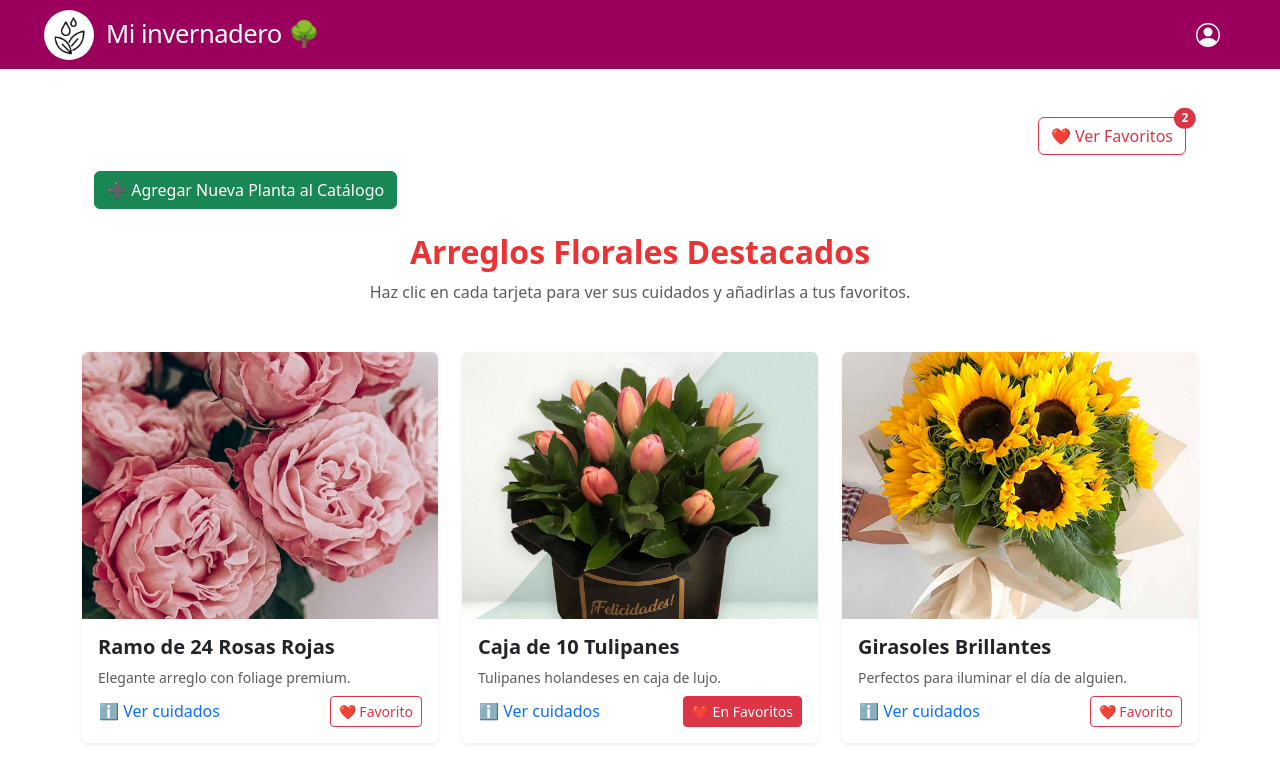
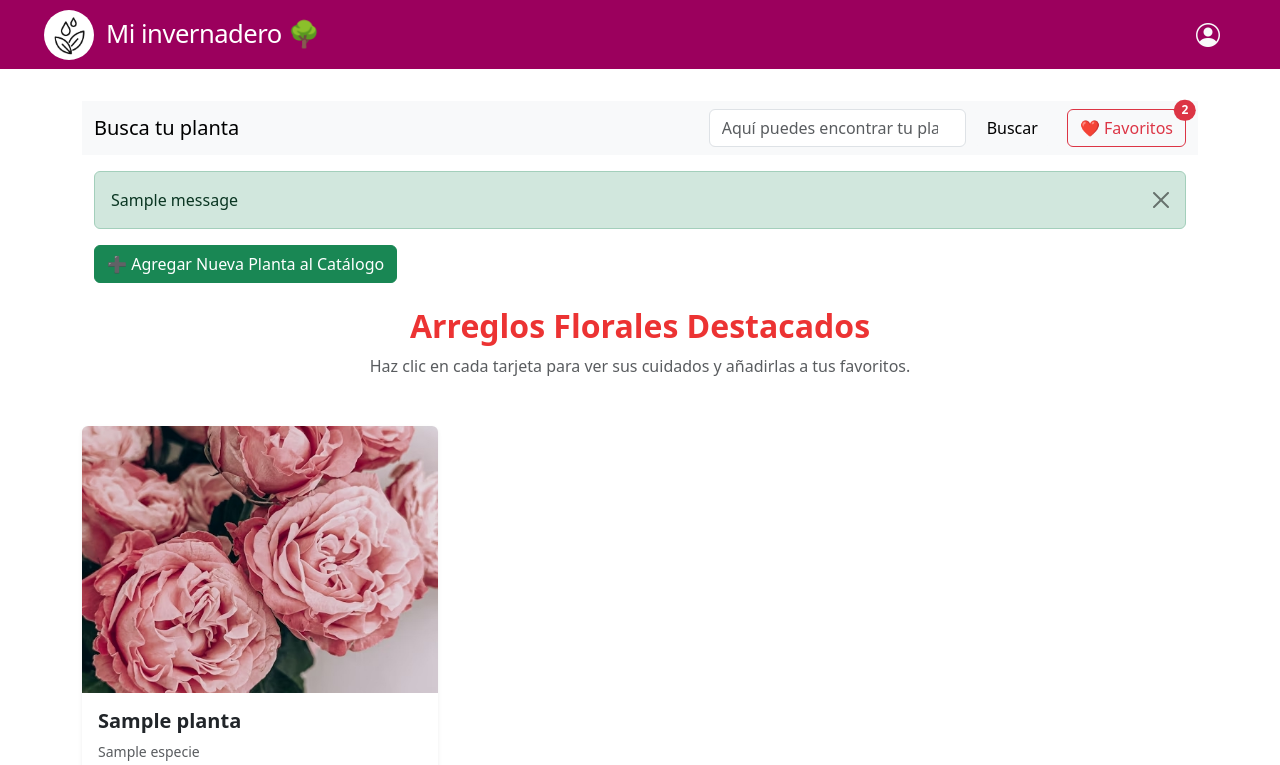
Before and after one commit to OscarMedina-125435/proyectofinal, a Flask app: page / in a window 1280 px wide. Shown: the top 765 px of the page. Run offline with Flask 3, Linux system fonts and the light colour scheme; the visitor is signed in with stand-in values (Sample User, id 1); one stand-in notice (Sample message) is shown; a database or web service that is not in the repository returns one stand-in record (values such as "Sample title"); grey boxes are pictures that could not be loaded.

Commit message:
actualizaaa

```diff
--- a/app.py
+++ b/app.py
@@ -53,7 +53,6 @@ def registro():
             return render_template('registro.html')
 
     return render_template('registro.html')
-
 
 
 @app.route('/login', methods=['GET', 'POST'])
@@ -122,7 +121,7 @@ def verificar_codigo():
             flash("¡Código correcto! Ya puedes cambiar tu contraseña.", "success")
             return redirect(url_for('nueva_contrasena'))
         else:
-            flash("El código es incorrecto, revísalo bien.", "danger")
+            flash("El código es incorrecto.", "danger")
 
     return render_template('verificar_codigo.html')
 
@@ -151,6 +150,20 @@ def nueva_contrasena():
     return render_template('nueva_contrasena.html')
 
 
+@app.route('/planta/agregar', methods=['POST'])
+def agregar_planta():
+    nombre = request.form.get('nombre')
+    especie = request.form.get('especie')
+    estado = request.form.get('estado')
+
+    # Usas el método que acabas de crear:
+    db_mongo.insertar_planta(nombre, especie, estado)
+
+    return redirect(url_for('index'))
+
+
+
+
 @app.route("/logout")
 def logout():
     session.pop('usuarioo', None)
--- a/templates/index.html
+++ b/templates/index.html
@@ -3,21 +3,44 @@
 {% block title %}Flores y Regalos | EnviaFlores{% endblock %}
 
 {% block content %}
+<nav class="navbar bg-body-tertiary">
+  <div class="container-fluid d-flex justify-content-between align-items-center">
+    <a class="navbar-brand mb-0 h1">Busca tu planta</a>
 
-<div class="container my-3 text-end">
+    <div class="d-flex align-items-center gap-3">
+      <form class="d-flex" role="search">
+        <input class="form-control me-2" type="search" placeholder="Aquí puedes encontrar tu planta" aria-label="Search"/>
+        <button class="btn btn-light" type="submit">Buscar</button>
+      </form>
+
       <button class="btn btn-outline-danger position-relative" type="button" data-bs-toggle="offcanvas" data-bs-target="#panelFavoritos">
-        ❤️ Ver Favoritos
+        ❤️ Favoritos
         <span class="position-absolute top-0 start-100 translate-middle badge rounded-pill bg-danger">
             2
         </span>
       </button>
     </div>
+  </div>
+</nav>
+
+<div class="container mt-3">
+    {% with messages = get_flashed_messages(with_categories=true) %}
+      {% if messages %}
+        {% for category, message in messages %}
+          <div class="alert alert-{{ category }} alert-dismissible fade show" role="alert">
+            {{ message }}
+            <button type="button" class="btn-close" data-bs-dismiss="alert" aria-label="Close"></button>
+          </div>
+        {% endfor %}
+      {% endif %}
+    {% endwith %}
+</div>
 
 {% if administrador %}
 <div class="container mb-4 text-start">
-    <a href="/agregar_planta" class="btn btn-success">
+    <button class="btn btn-success" data-bs-toggle="modal" data-bs-target="#modalAgregarPlanta">
         ➕ Agregar Nueva Planta al Catálogo
-    </a>
+    </button>
 </div>
 {% endif %}
 
@@ -27,200 +50,115 @@
 </section>
 
 <div class="row row-cols-1 row-cols-md-2 row-cols-lg-3 g-4">
-
+    {% for planta in plantas %}
     <div class="col">
         <div class="card h-100 shadow-sm border-0 d-flex flex-column">
-            <div role="button" data-bs-toggle="collapse" data-bs-target="#cuidadosRosas">
+            <div role="button" data-bs-toggle="collapse" data-bs-target="#cuidados{{ planta._id }}">
                 <div class="ratio ratio-4x3">
-                    <img src="{{ url_for('static', filename='img/rosas.jpg') }}" alt="Ramo de 24 Rosas Rojas" class="img-fluid rounded-top object-fit-cover">
+                    <img src="{{ url_for('static', filename='img/rosas.jpg') }}" alt="{{ planta.nombre }}" class="img-fluid rounded-top object-fit-cover">
                 </div>
                 <div class="card-body pb-0">
-                    <h5 class="fw-semibold text-dark fs-5 text-truncate">Ramo de 24 Rosas Rojas</h5>
-                    <p class="card-text text-muted small text-truncate">Elegante arreglo con foliage premium.</p>
+                    <h5 class="fw-semibold text-dark fs-5 text-truncate">{{ planta.nombre }}</h5>
+                    <p class="card-text text-muted small text-truncate">{{ planta.especie }}</p>
                 </div>
             </div>
 
-            <div class="collapse" id="cuidadosRosas">
+            <div class="collapse" id="cuidados{{ planta._id }}">
                 <div class="card-body bg-light border-top border-bottom py-3">
                     <h6 class="fw-bold text-secondary text-uppercase small mb-2">📋 Guía de Cuidados</h6>
-                    <p class="mb-1 small"><strong>Dificultad:</strong> <span class="badge bg-warning text-dark">Media</span></p>
-                    <p class="mb-1 small"><strong>Frecuencia:</strong> Cada 2 o 3 días.</p>
-                    <p class="mb-0 small"><strong>Riego:</strong> Moderado. 500ml directo en la tierra.</p>
+                    <p class="mb-0 small"><strong>Estado / Riego:</strong> {{ planta.estado or 'Sin especificar' }}</p>
                 </div>
             </div>
 
             <div class="card-body d-flex justify-content-between align-items-center bg-white rounded-bottom mt-auto pt-2">
-                <button class="btn btn-link p-0 text-decoration-none small text-primary" data-bs-toggle="collapse" data-bs-target="#cuidadosRosas">
+                <button class="btn btn-link p-0 text-decoration-none small text-primary" data-bs-toggle="collapse" data-bs-target="#cuidados{{ planta._id }}">
                     ℹ️ Ver cuidados
                 </button>
-                <button class="btn btn-sm btn-outline-danger">
-                    ❤️ Favorito
-                </button>
+
+                <div class="d-flex gap-2">
+                    {% if administrador %}
+                        <button class="btn btn-sm btn-warning" data-bs-toggle="modal" data-bs-target="#modalEditar{{ planta._id }}">✏️ Editar</button>
+                        <a href="/planta/eliminar/{{ planta._id }}" class="btn btn-sm btn-danger" onclick="return confirm('¿Seguro que deseas eliminar esta planta del catálogo?')">🗑️ Borrar</a>
+                    {% else %}
+                        <button class="btn btn-sm btn-outline-danger">❤️ Favorito</button>
+                    {% endif %}
+                </div>
             </div>
         </div>
     </div>
 
-    <div class="col">
-        <div class="card h-100 shadow-sm border-0 d-flex flex-column">
-            <div role="button" data-bs-toggle="collapse" data-bs-target="#cuidadosTulipanes">
-                <div class="ratio ratio-4x3">
-                    <img src="{{ url_for('static', filename='img/tulipanes.jpg') }}" alt="Caja de 10 Tulipanes" class="img-fluid rounded-top object-fit-cover">
+    {% if administrador %}
+    <div class="modal fade" id="modalEditar{{ planta._id }}" tabindex="-1" aria-hidden="true">
+        <div class="modal-dialog">
+            <div class="modal-content">
+                <div class="modal-header bg-warning text-dark">
+                    <h5 class="modal-title">Modificar {{ planta.nombre }}</h5>
+                    <button type="button" class="btn-close" data-bs-dismiss="modal" aria-label="Close"></button>
                 </div>
-                <div class="card-body pb-0">
-                    <h5 class="fw-semibold text-dark fs-5 text-truncate">Caja de 10 Tulipanes</h5>
-                    <p class="card-text text-muted small text-truncate">Tulipanes holandeses en caja de lujo.</p>
+                <form action="/planta/editar/{{ planta._id }}" method="POST">
+                    <div class="modal-body text-start">
+                        <div class="mb-3">
+                            <label class="form-label">Nombre de la Planta:</label>
+                            <input type="text" name="nombre" class="form-control" value="{{ planta.nombre }}" required>
+                        </div>
+                        <div class="mb-3">
+                            <label class="form-label">Especie:</label>
+                            <input type="text" name="especie" class="form-control" value="{{ planta.especie }}" required>
+                        </div>
+                        <div class="mb-3">
+                            <label class="form-label">Guía de Cuidados / Estado:</label>
+                            <input type="text" name="estado" class="form-control" value="{{ planta.estado }}">
                         </div>
                     </div>
-
-            <div class="collapse" id="cuidadosTulipanes">
-                <div class="card-body bg-light border-top border-bottom py-3">
-                    <h6 class="fw-bold text-secondary text-uppercase small mb-2">📋 Guía de Cuidados</h6>
-                    <p class="mb-1 small"><strong>Dificultad:</strong> <span class="badge bg-danger">Alta</span></p>
-                    <p class="mb-1 small"><strong>Frecuencia:</strong> Cada 2 días.</p>
-                    <p class="mb-0 small"><strong>Riego:</strong> Leve. Agua fría con hielos, unos 200ml.</p>
+                    <div class="modal-footer">
+                        <button type="button" class="btn btn-secondary" data-bs-dismiss="modal">Cancelar</button>
+                        <button type="submit" class="btn btn-primary">Guardar Cambios</button>
                     </div>
-            </div>
-
-            <div class="card-body d-flex justify-content-between align-items-center bg-white rounded-bottom mt-auto pt-2">
-                <button class="btn btn-link p-0 text-decoration-none small text-primary" data-bs-toggle="collapse" data-bs-target="#cuidadosTulipanes">
-                    ℹ️ Ver cuidados
-                </button>
-                <button class="btn btn-sm btn-danger">
-                    ❤️ En Favoritos
-                </button>
+                </form>
             </div>
         </div>
     </div>
+    {% endif %}
 
-    <div class="col">
-        <div class="card h-100 shadow-sm border-0 d-flex flex-column">
-            <div role="button" data-bs-toggle="collapse" data-bs-target="#cuidadosGirasoles">
-                <div class="ratio ratio-4x3">
-                    <img src="{{ url_for('static', filename='img/girasoles.jpg') }}" alt="Girasoles" class="img-fluid rounded-top object-fit-cover">
+    {% else %}
+    <div class="container text-center py-5">
+        <p class="text-muted">No hay plantas registradas en el catálogo actual.</p>
     </div>
-                <div class="card-body pb-0">
-                    <h5 class="fw-semibold text-dark fs-5 text-truncate">Girasoles Brillantes</h5>
-                    <p class="card-text text-muted small text-truncate">Perfectos para iluminar el día de alguien.</p>
+    {% endfor %}
+</div>
+
+{% if administrador %}
+<div class="modal fade" id="modalAgregarPlanta" tabindex="-1" aria-hidden="true">
+    <div class="modal-dialog">
+        <div class="modal-content">
+            <div class="modal-header bg-success text-white">
+                <h5 class="modal-title">Añadir Planta al Inventario</h5>
+                <button type="button" class="btn-close" data-bs-dismiss="modal" aria-label="Close"></button>
+            </div>
+            <form action="/planta/agregar" method="POST">
+                <div class="modal-body">
+                    <div class="mb-3">
+                        <label class="form-label">Nombre Común:</label>
+                        <input type="text" name="nombre" class="form-control" placeholder="Ej. Girasol Extremo" required>
+                    </div>
+                    <div class="mb-3">
+                        <label class="form-label">Especie / Descripción:</label>
+                        <input type="text" name="especie" class="form-control" placeholder="Ej. Helianthus annuus" required>
+                    </div>
+                    <div class="mb-3">
+                        <label class="form-label">Cuidados o Estado:</label>
+                        <input type="text" name="estado" class="form-control" placeholder="Ej. Mucho sol, riego cada 2 días.">
                     </div>
                 </div>
-
-            <div class="collapse" id="cuidadosGirasoles">
-                <div class="card-body bg-light border-top border-bottom py-3">
-                    <h6 class="fw-bold text-secondary text-uppercase small mb-2">📋 Guía de Cuidados</h6>
-                    <p class="mb-1 small"><strong>Dificultad:</strong> <span class="badge bg-success">Baja</span></p>
-                    <p class="mb-1 small"><strong>Frecuencia:</strong> Cada 2 días.</p>
-                    <p class="mb-0 small"><strong>Riego:</strong> Abundante. Requieren riego profundo de 1 litro.</p>
+                <div class="modal-footer">
+                    <button type="button" class="btn btn-secondary" data-bs-dismiss="modal">Cerrar</button>
+                    <button type="submit" class="btn btn-success">Dar de Alta</button>
                 </div>
-            </div>
-
-            <div class="card-body d-flex justify-content-between align-items-center bg-white rounded-bottom mt-auto pt-2">
-                <button class="btn btn-link p-0 text-decoration-none small text-primary" data-bs-toggle="collapse" data-bs-target="#cuidadosGirasoles">
-                    ℹ️ Ver cuidados
-                </button>
-                <button class="btn btn-sm btn-outline-danger">
-                    ❤️ Favorito
-                </button>
+            </form>
         </div>
     </div>
 </div>
-
-    <div class="col">
-        <div class="card h-100 shadow-sm border-0 d-flex flex-column">
-            <div role="button" data-bs-toggle="collapse" data-bs-target="#cuidadosOrquidea">
-                <div class="ratio ratio-4x3">
-                    <img src="{{ url_for('static', filename='img/orquidea.jpg') }}" alt="Orquídea" class="img-fluid rounded-top object-fit-cover">
-                </div>
-                <div class="card-body pb-0">
-                    <h5 class="fw-semibold text-dark fs-5 text-truncate">Orquídea Blanca Doble</h5>
-                    <p class="card-text text-muted small text-truncate">Planta de larga vida en maceta cerámica.</p>
-                </div>
-            </div>
-
-            <div class="collapse" id="cuidadosOrquidea">
-                <div class="card-body bg-light border-top border-bottom py-3">
-                    <h6 class="fw-bold text-secondary text-uppercase small mb-2">📋 Guía de Cuidados</h6>
-                    <p class="mb-1 small"><strong>Dificultad:</strong> <span class="badge bg-danger">Alta</span></p>
-                    <p class="mb-1 small"><strong>Frecuencia:</strong> Cada 7 a 10 días.</p>
-                    <p class="mb-0 small"><strong>Riego:</strong> Inmersión. Sumergir maceta por 15 min.</p>
-                </div>
-            </div>
-
-            <div class="card-body d-flex justify-content-between align-items-center bg-white rounded-bottom mt-auto pt-2">
-                <button class="btn btn-link p-0 text-decoration-none small text-primary" data-bs-toggle="collapse" data-bs-target="#cuidadosOrquidea">
-                    ℹ️ Ver cuidados
-                </button>
-                <button class="btn btn-sm btn-outline-danger">
-                    ❤️ Favorito
-                </button>
-            </div>
-        </div>
-    </div>
-
-    <div class="col">
-        <div class="card h-100 shadow-sm border-0 d-flex flex-column">
-            <div role="button" data-bs-toggle="collapse" data-bs-target="#cuidadosLirios">
-                <div class="ratio ratio-4x3">
-                    <img src="{{ url_for('static', filename='img/lirios.jpg') }}" alt="Lirios" class="img-fluid rounded-top object-fit-cover">
-                </div>
-                <div class="card-body pb-0">
-                    <h5 class="fw-semibold text-dark fs-5 text-truncate">Lirios de la Paz</h5>
-                    <p class="card-text text-muted small text-truncate">Hermosas flores blancas purificadoras.</p>
-                </div>
-            </div>
-
-            <div class="collapse" id="cuidadosLirios">
-                <div class="card-body bg-light border-top border-bottom py-3">
-                    <h6 class="fw-bold text-secondary text-uppercase small mb-2">📋 Guía de Cuidados</h6>
-                    <p class="mb-1 small"><strong>Dificultad:</strong> <span class="badge bg-success">Baja</span></p>
-                    <p class="mb-1 small"><strong>Frecuencia:</strong> 1 o 2 veces por semana.</p>
-                    <p class="mb-0 small"><strong>Riego:</strong> Moderado. 400ml por vez y pulverizar.</p>
-                </div>
-            </div>
-
-            <div class="card-body d-flex justify-content-between align-items-center bg-white rounded-bottom mt-auto pt-2">
-                <button class="btn btn-link p-0 text-decoration-none small text-primary" data-bs-toggle="collapse" data-bs-target="#cuidadosLirios">
-                    ℹ️ Ver cuidados
-                </button>
-                <button class="btn btn-sm btn-danger">
-                    ❤️ En Favoritos
-                </button>
-            </div>
-        </div>
-    </div>
-
-    <div class="col">
-        <div class="card h-100 shadow-sm border-0 d-flex flex-column">
-            <div role="button" data-bs-toggle="collapse" data-bs-target="#cuidadosSuculentas">
-                <div class="ratio ratio-4x3">
-                    <img src="{{ url_for('static', filename='img/suculentas.jpg') }}" alt="Suculentas" class="img-fluid rounded-top object-fit-cover">
-                </div>
-                <div class="card-body pb-0">
-                    <h5 class="fw-semibold text-dark fs-5 text-truncate">Jardín de Suculentas</h5>
-                    <p class="card-text text-muted small text-truncate">Variedad desértica en base minimalista.</p>
-                </div>
-            </div>
-
-            <div class="collapse" id="cuidadosSuculentas">
-                <div class="card-body bg-light border-top border-bottom py-3">
-                    <h6 class="fw-bold text-secondary text-uppercase small mb-2">📋 Guía de Cuidados</h6>
-                    <p class="mb-1 small"><strong>Dificultad:</strong> <span class="badge bg-success">Muy Baja</span></p>
-                    <p class="mb-1 small"><strong>Frecuencia:</strong> Cada 12 a 15 días.</p>
-                    <p class="mb-0 small"><strong>Riego:</strong> Escaso. 100ml a 150ml directo a la tierra.</p>
-                </div>
-            </div>
-
-            <div class="card-body d-flex justify-content-between align-items-center bg-white rounded-bottom mt-auto pt-2">
-                <button class="btn btn-link p-0 text-decoration-none small text-primary" data-bs-toggle="collapse" data-bs-target="#cuidadosSuculentas">
-                    ℹ️ Ver cuidados
-                </button>
-                <button class="btn btn-sm btn-outline-danger">
-                    ❤️ Favorito
-                </button>
-            </div>
-        </div>
-    </div>
-
-</div>
+{% endif %}
 
 <div class="offcanvas offcanvas-end" tabindex="-1" id="panelFavoritos" aria-labelledby="panelFavoritosLabel">
     <div class="offcanvas-header bg-light">
@@ -241,19 +179,7 @@
                 </div>
                 <button class="btn btn-sm btn-link text-muted text-decoration-none">❌</button>
             </div>
-
-            <div class="list-group-item d-flex align-items-center justify-content-between py-3 px-0">
-                <div class="d-flex align-items-center">
-                    <img src="{{ url_for('static', filename='img/lirios.jpg') }}" alt="" class="rounded me-3 object-fit-cover" style="width: 50px; height: 50px;">
-                    <div>
-                        <h6 class="mb-0 fw-semibold">Lirios de la Paz</h6>
-                        <small class="text-success">Dificultad: Baja</small>
-                    </div>
-                </div>
-                <button class="btn btn-sm btn-link text-muted text-decoration-none">❌</button>
         </div>
     </div>
 </div>
-</div>
-
 {% endblock %}
--- a/templates/registro.html
+++ b/templates/registro.html
@@ -4,7 +4,7 @@
 
 {% block content %}
 <div class="container d-flex justify-content-center align-items-center" style="min-height: 80vh;">
-    <div class="card p-4 shadow-lg border-secondary bg-ligth text-white rounded-4" style="width: 100%; max-width: 450px;">
+    <div class="card p-4 shadow-lg border-secondary bg-ligh text-white rounded-4" style="width: 100%; max-width: 450px;">
 
         <div class="text-center mb-4">
             <i class="bi bi-person-plus fs-1 text-black"></i>
```
Also changed, not shown: plantas.py (+33 -0 lines). Lines whose indentation alone changed are shown as unchanged.
